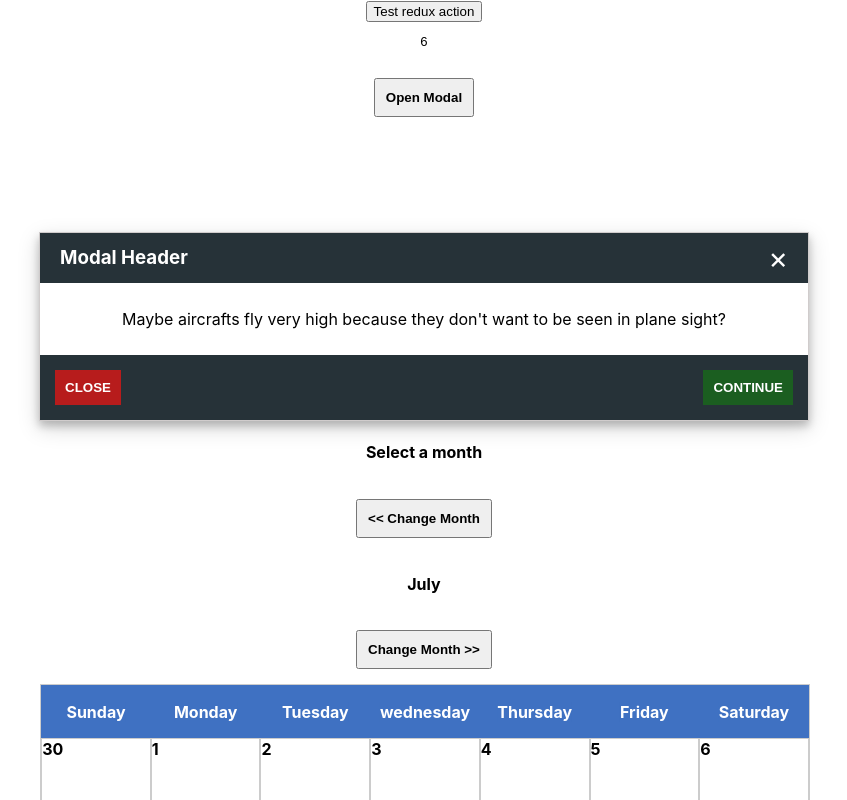
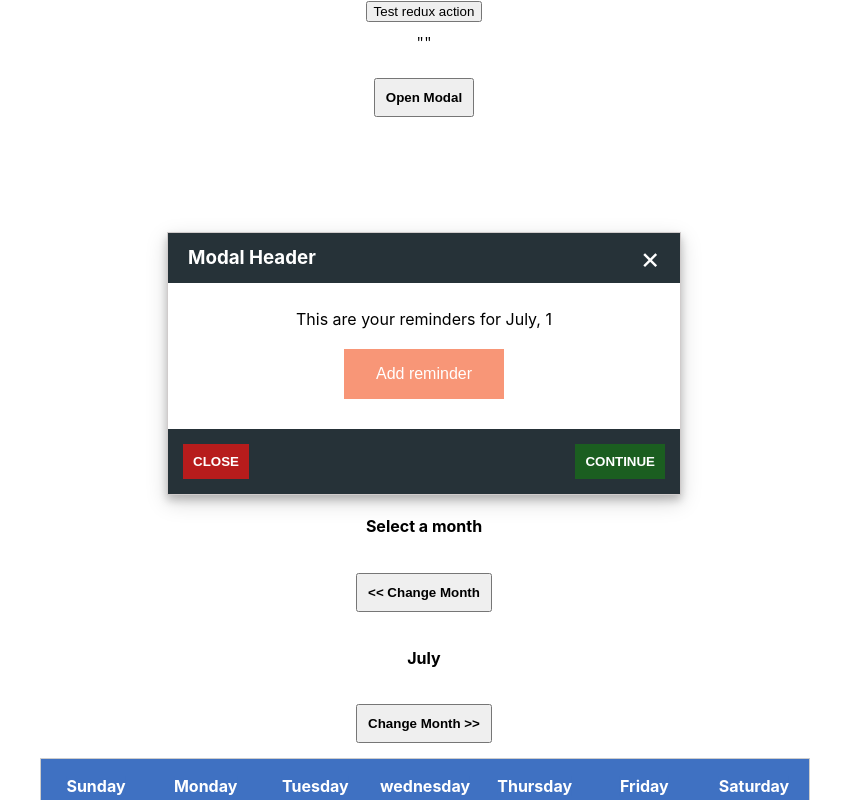
Before and after one commit to Arocha10/calendar, a React (Create React App) app: page / in a window 1280 px wide. Both pictures are taken after a click on the button "Open Modal". Shown: the top 800 px of the page, without its empty margins (216-1063 px from the left). Built offline with nearby package versions, Linux system fonts and the light colour scheme.

Commit message:
New Modal settings

```diff
--- a/src/App.js
+++ b/src/App.js
@@ -5,15 +5,35 @@ import Modal from "./components/Modal";
 import "./App.css";
 import "./styles/calendar.css";
 import moment from "moment";
-import { simpleAction, addMonth, changeMonth } from "./actions/simpleAction";
+import {
+  simpleAction,
+  addMonth,
+  changeMonth,
+  addReminders
+} from "./actions/simpleAction";
 
 class App extends Component {
   constructor(props) {
     super(props);
 
     this.state = {
-      isShowing: false
+      isShowing: false,
+      showForm: false
     };
+    this.months = [
+      { value: 0, text: "January" },
+      { value: 1, text: "February" },
+      { value: 2, text: "March" },
+      { value: 3, text: "April" },
+      { value: 4, text: "May" },
+      { value: 5, text: "June" },
+      { value: 6, text: "July" },
+      { value: 7, text: "August" },
+      { value: 8, text: "September" },
+      { value: 9, text: "October" },
+      { value: 10, text: "November" },
+      { value: 11, text: "December" }
+    ];
   }
 
   componentDidMount() {
@@ -24,15 +44,46 @@ class App extends Component {
   }
 
   openModalHandler = () => {
-    this.setState({
-      isShowing: true
-    });
+    let state = {
+      ...this.state,
+      ...{
+        isShowing: true
+      }
+    };
+    this.setState(state);
+  };
+
+  showFormModal = () => {
+    let state = {
+      ...this.state,
+      ...{
+        showForm: true
+      }
+    };
+    this.setState(state);
+  };
+
+  /*createReminders = day => {
+    let payload = { day: {} };
+
+    this.setState(state);
+  };*/
+
+  getMonth = m => {
+    if (m) {
+      return this.months[m].text;
+    }
+    return this.months[1].text;
   };
 
   closeModalHandler = () => {
-    this.setState({
-      isShowing: false
-    });
+    let state = {
+      ...this.state,
+      ...{
+        isShowing: false
+      }
+    };
+    this.setState(state);
   };
 
   initWithMonth(payload) {
@@ -108,10 +159,11 @@ class App extends Component {
     //  const month = this.getDaysInMonth(3,2019);
     //  const weeks = month.map(this.renderWeeks);
     //  console.log(month);
+
     return (
       <div className="App">
         <button onClick={this.simpleAction}>Test redux action</button>
-        <pre>{JSON.stringify(this.props.simpleReducer.month)}</pre>
+        <pre>{JSON.stringify(this.props.simpleReducer.day)}</pre>
         <button className="open-modal-btn" onClick={this.openModalHandler}>
           Open Modal
         </button>
@@ -122,8 +174,39 @@ class App extends Component {
           show={this.state.isShowing}
           close={this.closeModalHandler}
         >
-          Maybe aircrafts fly very high because they don't want to be seen in
-          plane sight?
+          <p>
+            {"This are your reminders for " +
+              this.getMonth(this.props.simpleReducer.month) +
+              ", 1"}
+          </p>
+          <button onClick={this.showFormModal} class="button">
+            Add reminder
+          </button>
+
+          {this.state.showForm ? (
+            <form>
+              <label>
+                Is going:
+                <input
+                  name="isGoing"
+                  type="checkbox"
+                  checked={this.state.isGoing}
+                  onChange={this.handleInputChange}
+                />
+              </label>
+              <br />
+              <label>
+                Number of guests:
+                <input
+                  name="numberOfGuests"
+                  type="number"
+                  className="inputModel"
+                  value={this.state.numberOfGuests}
+                  onChange={this.handleInputChange}
+                />
+              </label>
+            </form>
+          ) : null}
         </Modal>
 
         {this.props.simpleReducer.month &&
@@ -131,7 +214,7 @@ class App extends Component {
             this.props.simpleReducer.month
           ) && (
             <Calendar
-              openModal={this.props.openModalHandler}
+              openModal={this.openModalHandler}
               month={this.props.simpleReducer.month}
               calendar={
                 this.props.simpleReducer.calendars[
--- a/src/actions/simpleAction.js
+++ b/src/actions/simpleAction.js
@@ -1,16 +1,30 @@
-export const simpleAction = (payload) => dispatch => {
-    dispatch({
-     type: 'SIMPLE_ACTION',
-     payload: 'result_of_simple_action'
-    })
-   }
+export const simpleAction = payload => dispatch => {
+  dispatch({
+    type: "SIMPLE_ACTION",
+    payload: "result_of_simple_action"
+  });
+};
 
-export const addMonth = (payload) => dispatch => {
-    dispatch({
-        type: 'ADD_MONTH_ACTION',
-        payload: payload
-    })
-}
+export const addMonth = payload => dispatch => {
+  dispatch({
+    type: "ADD_MONTH_ACTION",
+    payload: payload
+  });
+};
+
+export const addReminders = payload => dispatch => {
+  dispatch({
+    type: "ADD_REMINDER_ACTION",
+    payload: payload
+  });
+};
+
+export const setDay = payload => dispatch => {
+  dispatch({
+    type: "SET_DAY_ACTION",
+    payload: payload
+  });
+};
 
 /* export const changeMonth = (payload) => dispatch => {
     console.log(payload, "payload")
@@ -21,6 +35,6 @@ export const addMonth = (payload) => dispatch => {
 }*/
 
 export function changeMonth(payload) {
-    console.log(payload, "payload");
-    return { type: "CHANGE_MONTH_ACTION", payload }
-  }
+  console.log(payload, "payload");
+  return { type: "CHANGE_MONTH_ACTION", payload };
+}
--- a/src/components/Calendar.js
+++ b/src/components/Calendar.js
@@ -1,6 +1,11 @@
 import * as React from "react";
 import moment from "moment";
-import { simpleAction, addMonth, changeMonth } from "../actions/simpleAction";
+import {
+  simpleAction,
+  addMonth,
+  changeMonth,
+  setDay
+} from "../actions/simpleAction";
 import "../styles/calendar.css";
 import { connect } from "react-redux";
 
@@ -102,6 +107,11 @@ class CalendarTable extends React.Component {
     );
   };
 
+  openDayModal = day => {
+    this.props.setDay(day);
+    this.props.openModal();
+  };
+
   renderWeeks = week => {
     console.log(week);
     return (
@@ -110,7 +120,7 @@ class CalendarTable extends React.Component {
           console.log("dy", dy, dy.get("date"));
           return (
             <div
-              onClick={() => this.props.openModal()}
+              onClick={() => this.openDayModal(dy.get("date"))}
               key={`${index}-monthDay-${dy.get("date")}`}
               className="dayBox dayMonth"
             >
@@ -170,7 +180,8 @@ const mapStateToProps = state => ({
 });
 
 const mapDispatchToProps = dispatch => ({
-  changeMonth: payload => dispatch(changeMonth(payload))
+  changeMonth: payload => dispatch(changeMonth(payload)),
+  setDay: payload => dispatch(setDay(payload))
 });
 
 export default connect(
--- a/src/components/Modal.js
+++ b/src/components/Modal.js
@@ -1,30 +1,35 @@
-import React from 'react';
-import '../styles/modal.css';
+import React from "react";
+import "../styles/modal.css";
 
-const modal = (props) => {
+const modal = props => {
   return (
     <div>
-            <div className="modal-wrapper"
+      <div
+        className="modal-wrapper"
         style={{
-                    transform: props.show ? 'translateY(0vh)' : 'translateY(-100vh)',
-                    opacity: props.show ? '1' : '0'
-                }}>
+          transform: props.show ? "translateY(0vh)" : "translateY(-100vh)",
+          opacity: props.show ? "1" : "0",
+          display: props.show ? "block" : "none"
+        }}
+      >
         <div className="modal-header">
           <h3>Modal Header</h3>
-                    <span className="close-modal-btn" onClick={props.close}>×</span>
+          <span className="close-modal-btn" onClick={props.close}>
+            ×
+          </span>
         </div>
         <div className="modal-body">
-                    <p>
-                        {props.children}
-                    </p>
+          <p>{props.children}</p>
         </div>
         <div className="modal-footer">
-                    <button className="btn-cancel" onClick={props.close}>CLOSE</button>
+          <button className="btn-cancel" onClick={props.close}>
+            CLOSE
+          </button>
           <button className="btn-continue">CONTINUE</button>
         </div>
       </div>
     </div>
-    )
-}
+  );
+};
 
 export default modal;
--- a/src/reducers/simpleReducer.js
+++ b/src/reducers/simpleReducer.js
@@ -1,22 +1,41 @@
 const initialState = {
   calendars: {},
+  reminders: {},
   month: "",
-  algo: "",
+  day: "",
   message: ""
 };
 export default function simpleReducer(state = initialState, action) {
+  let newState;
   switch (action.type) {
     case "ADD_MONTH_ACTION":
       let newCalendars = {};
+      let newReminders = {};
       newCalendars[action.payload.month] = action.payload.calendar;
+      newReminders[action.payload.month] = {};
       console.log("newCalendars", action.payload.month, newCalendars);
-      let newState = { calendars: { ...state.calendars, ...newCalendars } };
+      newState = {
+        calendars: { ...state.calendars, ...newCalendars },
+        reminders: { ...state.reminders, ...newReminders }
+      };
       console.log("final state", newState);
       console.log("state", { ...state, ...newState });
 
       return { ...state, ...newState };
     case "SIMPLE_ACTION":
-      return { ...state, ...{ message: action.payload } };
+      return { ...state, ...action.payload };
+    case "SET_DAY_ACTION":
+      return { ...state, ...{ day: action.payload } };
+    case "ADD_REMINDER_ACTION":
+      newState = { ...state };
+      console.log("have reminders", newState.reminders[action.payload.month]);
+      newState.reminders[action.payload.month][action.payload.day]
+        ? newState.reminders[action.payload.month][action.payload.day].push(
+            action.payload.reminder
+          )
+        : (newState.reminders[action.payload.month][action.payload.day] = [
+            action.payload.reminder
+          ]);
     case "CHANGE_MONTH_ACTION":
       return { ...state, ...{ month: action.payload.month } };
     default:
--- a/src/styles/calendar.css
+++ b/src/styles/calendar.css
@@ -85,3 +85,32 @@
 .row {
   display: flex;
 }
+
+.button {
+  background-color: #f4511e;
+  border: none;
+  color: white;
+  padding: 16px 32px;
+  text-align: center;
+  font-size: 16px;
+  margin: 4px 2px;
+  opacity: 0.6;
+  transition: 0.3s;
+  display: inline-block;
+  text-decoration: none;
+  cursor: pointer;
+}
+
+.button:hover {
+  opacity: 1;
+}
+
+.inputModel {
+  margin-top: 10px;
+  background: #ffffff;
+  width: 50%;
+  align-self: center;
+  margin-left: 25%;
+  display: block;
+  height: 25px;
+}
--- a/src/styles/modal.css
+++ b/src/styles/modal.css
@@ -1,10 +1,10 @@
 .modal-wrapper {
   background: white;
   border: 1px solid #d0cccc;
-    box-shadow: 0 5px 8px 0 rgba(0,0,0,0.2), 0 7px 20px 0 rgba(0,0,0,0.17);
+  box-shadow: 0 5px 8px 0 rgba(0, 0, 0, 0.2), 0 7px 20px 0 rgba(0, 0, 0, 0.17);
   margin: 100px auto 0;
-    transition: all .8s;
-    width: 60%;
+  transition: all 0.8s;
+  width: 40%;
 }
 
 .modal-header {
@@ -45,7 +45,8 @@
   color: black;
 }
 
-.btn-cancel, .btn-continue {
+.btn-cancel,
+.btn-continue {
   background: coral;
   border: none;
   color: white;
```
Lines whose indentation alone changed are shown as unchanged.
